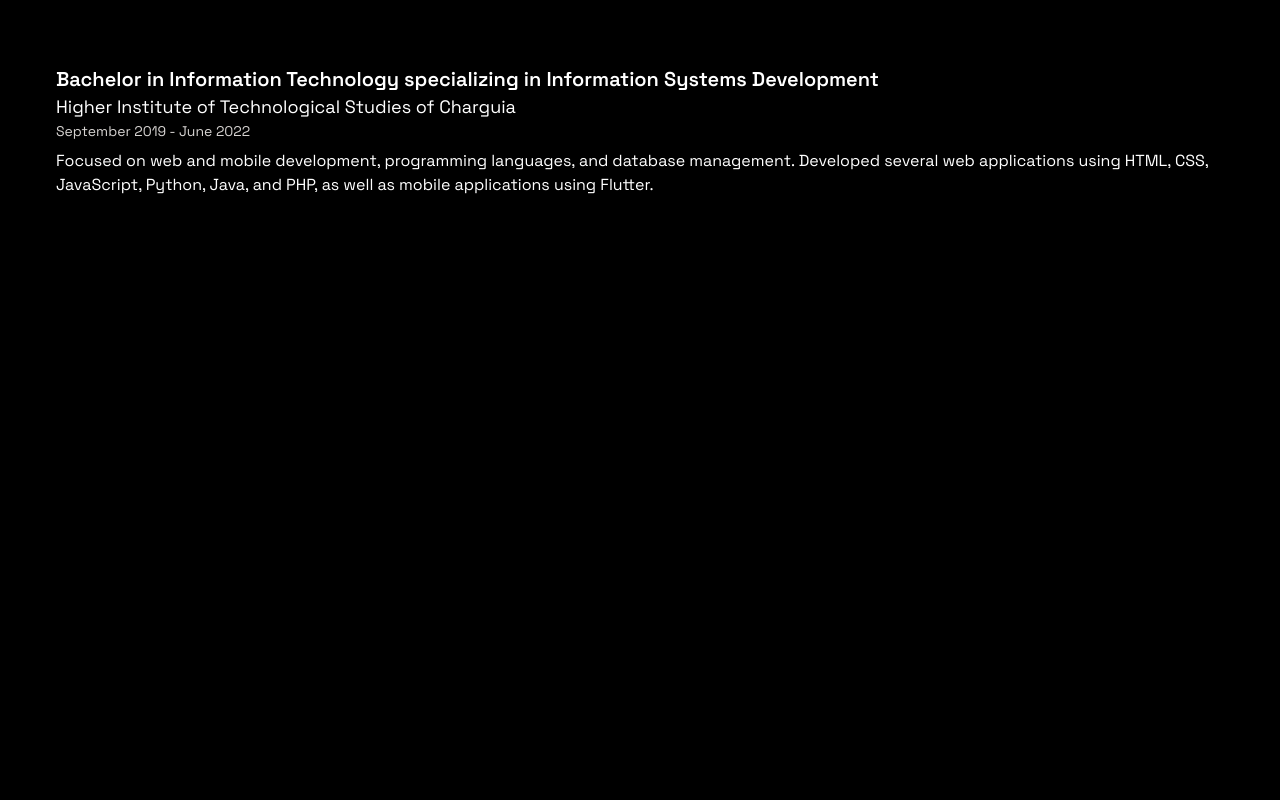
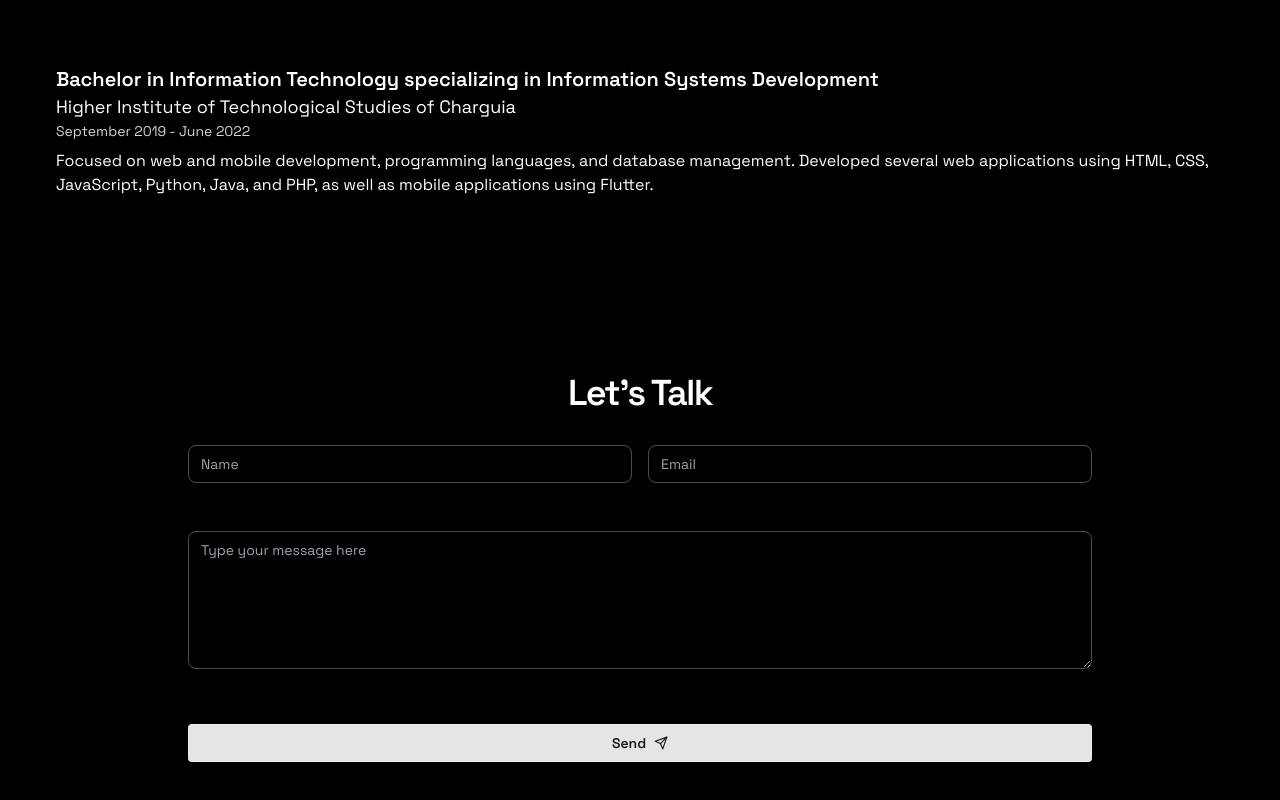
Before and after one commit to wadie19/Portfolio-MWR, a React (Vite) app: page / in a window 1280 px wide. Shown: the part 4704-5504 px from the top of the page. Before the commit the page ends 5013 px from the top, so only its background shows below. Built offline with nearby package versions, Linux system fonts and the light colour scheme.

Commit message:
add section contact

```diff
--- a/package.json
+++ b/package.json
@@ -10,8 +10,10 @@
     "preview": "vite preview"
   },
   "dependencies": {
+    "@emailjs/browser": "^4.4.1",
     "react": "^18.3.1",
     "react-dom": "^18.3.1",
+    "react-hot-toast": "^2.4.1",
     "react-icons": "^5.3.0"
   },
   "devDependencies": {
--- a/src/App.jsx
+++ b/src/App.jsx
@@ -5,6 +5,7 @@
 import Skills from "./Components/Skills";
 import WorkExperience from "./Components/WorkExperience";
 import Education from "./Components/Education";
+import Contact from "./Components/Contact";
 
 const App = () =>{
   return (
@@ -18,6 +19,7 @@
     <Skills />
     <WorkExperience />
     <Education />
+    <Contact />
       </div>
     </div>
 
--- /dev/null
+++ b/src/Components/Contact.jsx
@@ -0,0 +1,115 @@
+import emailJs from "@emailjs/browser"
+import { useState } from "react"
+import { Toaster, toast} from "react-hot-toast";
+import { FiSend } from "react-icons/fi";
+const Contact = () => {
+    const [formData, setFormData] = useState({
+        name: "",
+        email: "",
+        message: "",
+    })
+
+    const [errors, setErrors] = useState({});
+    const [isSending, setIsSending] = useState(false);
+
+    const handleChange = (e) => {
+        const { name, value } = e.target;
+        setFormData({
+            ...formData,
+            [name]: value,
+        })
+    }
+
+    const validate = () => {
+        let errors = {};
+        if (!formData.name) errors.name = "Name is required";
+        if (!formData.email) {
+            errors.email = "Email is required";
+        } else if (!/\S+@\S+\.\S+/.test(formData.email)) {
+            errors.email = "Email is invalid";
+        }
+        if (!formData.message) errors.message = "Message is required";
+        return errors;
+    }
+
+    const handleSubmit = (e) => {
+        e.preventDefault();
+        const validationErrors = validate();
+        if (Object.keys(validationErrors).length > 0) {
+            setErrors(validationErrors);
+        } else {
+            setErrors({});
+            setIsSending(true);
+
+            emailJs
+                .send(
+                    "service_jncfm9b",
+                    "template_yjkyexs",
+                    formData,
+                    "lbyQAVUp2swp7a72j",
+                )
+                .then((response) => {
+                    toast.success("Message sent successfully");
+                    setFormData({ name : "", email: "", message: ""});
+                })
+                .catch((error) => {
+                    console.log("FAILED....", error);
+                    toast.error("Failed to send message. Please try again later");
+                })
+                .finally(() => {
+                    setIsSending(false);
+                })
+        }
+    }
+    return (
+        <div className="p-4 lg:w-3/4" id="contact">
+            <Toaster />
+            <h2 className="my-8 text-center text-4xl font-semibold tracking-tighter">Let's Talk</h2>
+            <form onSubmit={handleSubmit}>
+                <div className="mb-4 flex space-x-4">
+                    <div className="lg:w-1/2">
+                        <input type="text" id="name" name="name" value={formData.name}
+                        placeholder="Name" onChange={handleChange}
+                        className="mb-8 w-full appearance-none rounded-lg border border-stone-50/30
+                        bg-transparent px-3 py-2 text-sm focus:border-stone-400 focus:outline-none" />
+                        {errors.name && (
+                            <p className="text-sm text-rose-800">{errors.name}</p>
+                        )}
+                    </div>
+                    <div className="lg:w-1/2">
+                        <input type="email" id="email" name="email" value={formData.email}
+                        placeholder="Email" onChange={handleChange}
+                        className="mb-8 w-full appearance-none rounded-lg border border-stone-50/30
+                        bg-transparent px-3 py-2 text-sm focus:border-stone-400 focus:outline-none" />
+                        {errors.email && (
+                            <p className="text-sm text-rose-800">{errors.email}</p>
+                        )}
+                    </div>
+                </div>
+                <div className="mb-4">
+                        <textarea type="message" id="message" name="message" value={formData.message}
+                        placeholder="Type your message here" onChange={handleChange}
+                        className="mb-8 w-full appearance-none rounded-lg border border-stone-50/30
+                        bg-transparent px-3 py-2 text-sm focus:border-stone-400 focus:outline-none"
+                        rows="6" />
+                        {errors.message && (
+                            <p className="text-sm text-rose-800">{errors.message}</p>
+                        )}
+                    </div>
+                    <button type="submit" className={`mb-8 w-full rounded border border-stone-50/30 bg-stone-200
+                        px-4 py-2 text-sm font-semibold text-stone-900 hover:bg-stone-300
+                        ${isSending ? "cursor-not-allowed opacity-50" : "" }`}
+                        disabled={isSending}>
+
+                        <div className="flex items-center justify-center gap-2">
+                            {isSending ? "Sending..." : "Send"}
+                            <FiSend />
+                        </div>
+
+                    </button>
+            </form>
+        </div>
+    )
+}
+
+export default Contact
```
Also changed, not shown: 1 other file (tests, documents, lock files or other folders).
